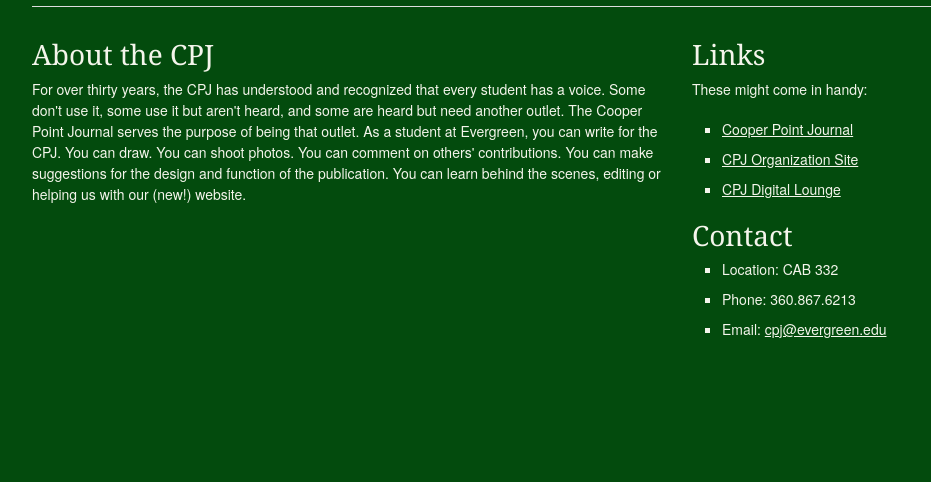
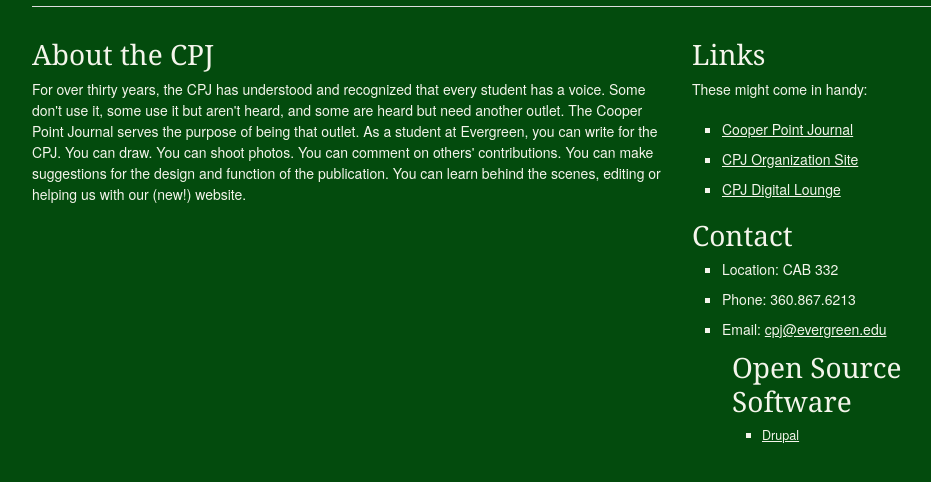
Before and after one commit to cpj/cpj.github.com, a plain HTML site: page index.html in a window 1280 px wide. Shown: the part 118-600 px from the top of the page, without its empty margins (138-1069 px from the left). Drawn offline with nearby package versions, Linux system fonts and the light colour scheme.

Commit message:
open source

```diff
--- a/index.html
+++ b/index.html
@@ -70,7 +70,11 @@
 				<li>Location: CAB 332</li>
 				<li>Phone: 360.867.6213</li>
 				<li>Email: <a href="mailto:cpj@evergreen.edu" class="mailto">cpj@evergreen.edu</a></li>
-
+		<div class="five columns">
+			<h3>Open Source Software</h3>
+			<ul class="square">
+				<li><a href="http://drupal.org/">Drupal</a></li>
+			</div>
 
 	</div><!-- container -->
 
```
